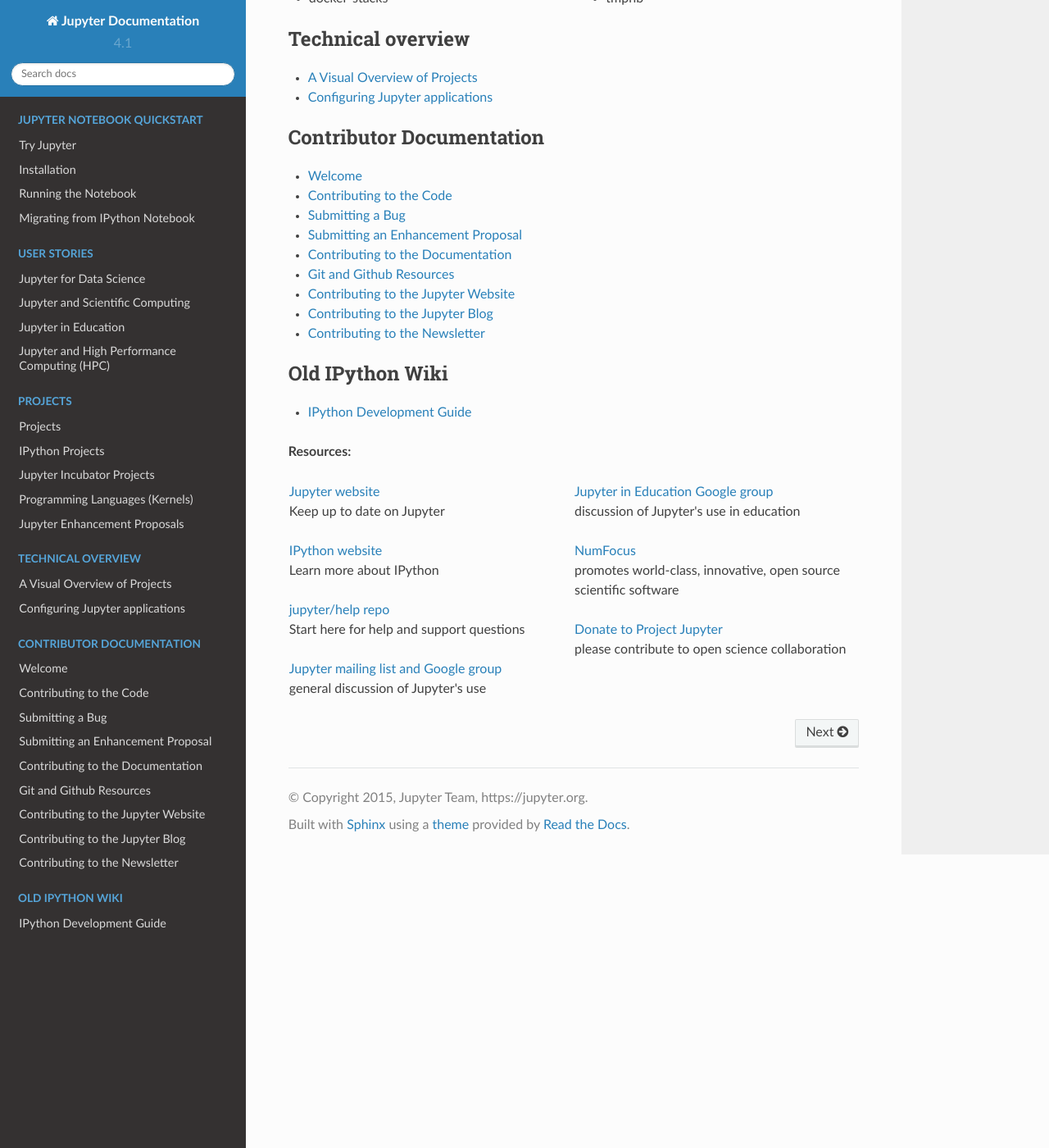
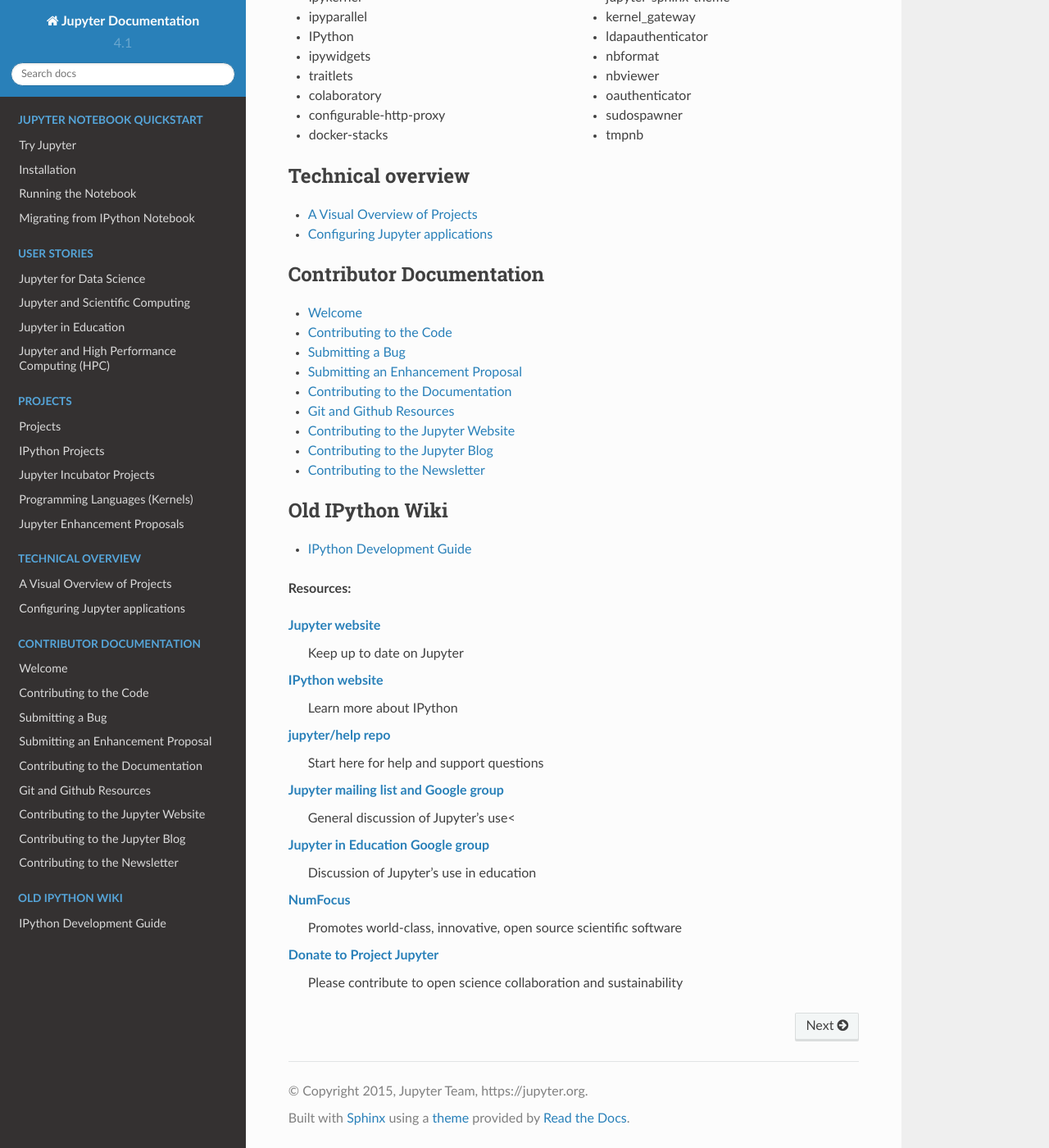
Before and after one commit to jupyter/jupyter, a Sphinx documentation site: the page built from docs/source/index.rst, in a window 1280 px wide and 1400 px high, scrolled down 1633 px. Shown: the whole window at 82% size. Built offline with Sphinx 7.4.7 and the Read the Docs theme 2.0.0, drawn with Linux system fonts in a browser that asks for light colours; pages that are not in the unit, such as notebooks, are missing from menus; some of the changed text lies outside the part shown.

Commit message:
One column, no HTML

```diff
--- a/docs/source/development_guide/index.rst
+++ b/docs/source/development_guide/index.rst
@@ -1,3 +1,5 @@
+.. _ipydevguide:
+
 IPython Development Guide
 =========================
 
--- a/docs/source/index.rst
+++ b/docs/source/index.rst
@@ -6,29 +6,30 @@
 
 The "official" documentation for **Project Jupyter and IPython.**
 
+
 **Parts of the documentation:**
 
-.. raw:: html
+:ref:`Jupyter Notebook Quickstart <user-docs>`
+    Start here
 
-  <table align="center"><tr>
-    <td width="50%">
-      <p><a href="https://test-jupyter.readthedocs.org/en/landing-twocol/#user-docs">Jupyter Notebook Quickstart</a><br/>
-        <span class="linkdescr">Start here</span></p>
-      <p><a href="https://test-jupyter.readthedocs.org/en/landing-twocol/#about-docs">User stories</a><br/>
-        <span class="linkdescr">Common use cases in industries</span></p>
-      <p><a href="https://test-jupyter.readthedocs.org/en/landing-twocol/#jupyter-subprojects">Projects</a><br/>
-         <span class="linkdescr">High level descriptions</span></p>
-      <p><a href="https://test-jupyter.readthedocs.org/en/landing-twocol/#project-links">Documentation by project</a><br/>
-         <span class="linkdescr">Usage, configuration, and development information</span></p>
-      </td><td width="50%">
-      <p><a href="https://test-jupyter.readthedocs.org/en/landing-twocol/#tech-overview">Technical overview</a><br/>
-         <span class="linkdescr">Visual overview of how projects are used together</span></p>
-      <p><a href="https://test-jupyter.readthedocs.org/en/landing-twocol/#dev-docs">Contributor Guide</a><br/>
-         <span class="linkdescr">The general process of contributing code, documentation, community resources, and more</span></p>
-      <p><a href="https://test-jupyter.readthedocs.org/en/landing-twocol/development_guide/index.html">IPython Development guide</a><br/>
-         <span class="linkdescr">Legacy IPython wiki reference documentation</span></p>
-    </td></tr>
-  </table>
+:ref:`User Stories <about-docs>`
+    Common use cases in industries
+
+:ref:`Projects <jupyter-subprojects>`
+    High level descriptions
+
+:ref:`Documentation by project <project-links>`
+    Usage, configuration, and development information
+
+:ref:`Technical overview <tech-overview>`
+    Visual overview of how projects are used together
+
+:ref:`Contributor Guide <dev-docs>`
+    The general process of contributing code, documentation, community resources, and more
+
+:ref:`IPython Development guide <ipydevguide>`
+    Legacy IPython wiki reference documentation
+
 
 .. _fulltoc:
 
@@ -147,24 +148,23 @@
 
 **Resources:**
 
-.. raw:: html
+`Jupyter website <https://jupyter.org>`_
+    Keep up to date on Jupyter
 
-  <table align="center"><tr>
-    <td width="50%">
-      <p><a href="https://jupyter.org">Jupyter website</a><br/>
-        <span class="linkdescr">Keep up to date on Jupyter</span></p>
-      <p><a href="https://ipython.org">IPython website</a><br/>
-         <span class="linkdescr">Learn more about IPython</span></p>
-      <p><a href="https://github.com/jupyter/help">jupyter/help repo</a><br/>
-         <span class="linkdescr">Start here for help and support questions</span></p>
-      <p><a href="https://groups.google.com/forum/#!forum/jupyter">Jupyter mailing list and Google group</a><br/>
-         <span class="linkdescr">general discussion of Jupyter's use</span></p>
-      </td><td width="50%">
-      <p><a href="https://groups.google.com/forum/#!forum/jupyter-education">Jupyter in Education Google group</a><br/>
-         <span class="linkdescr">discussion of Jupyter's use in education</span></p>
-      <p><a href="https://www.numfocus.org">NumFocus</a><br/>
-         <span class="linkdescr">promotes world-class, innovative, open source scientific software</span></p>
-      <p><a href="https://jupyter.org/donate.html">Donate to Project Jupyter</a><br/>
-         <span class="linkdescr">please contribute to open science collaboration</p>
-    </td></tr>
-  </table>
+`IPython website <https://ipython.org>`_
+    Learn more about IPython
+
+`jupyter/help repo <https://github.com/jupyter/help>`_
+    Start here for help and support questions
+
+`Jupyter mailing list and Google group <https://groups.google.com/forum/#!forum/jupyter>`_
+    General discussion of Jupyter's use<
+
+`Jupyter in Education Google group <https://groups.google.com/forum/#!forum/jupyter-education>`_
+    Discussion of Jupyter's use in education
+
+`NumFocus <https://www.numfocus.org>`_
+    Promotes world-class, innovative, open source scientific software
+
+`Donate to Project Jupyter <https://jupyter.org/donate.html>`_
+    Please contribute to open science collaboration and sustainability
```
